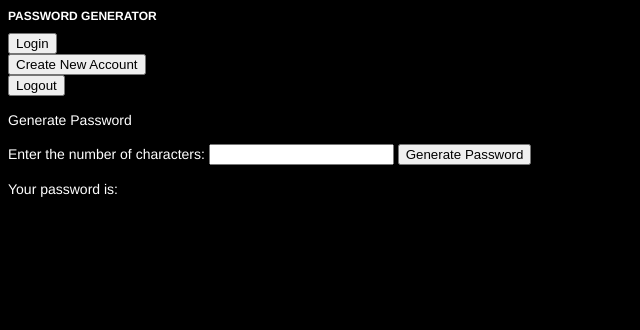
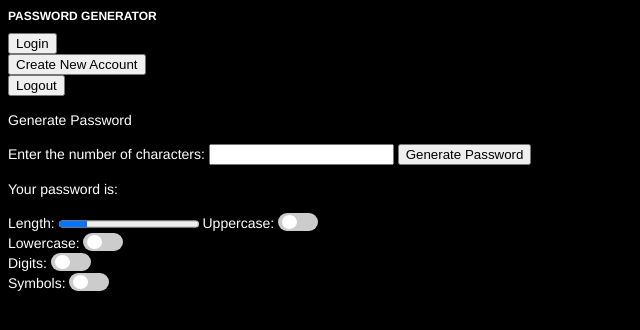
Before and after one commit to jessvasq/Password_Generator, a Flask app: page / in a window 1280 px wide. Shown: the top 330 px of the page, without its empty margins (0-640 px from the left). Run offline with Flask 3, Linux system fonts and the light colour scheme.

Commit message:
progress bar, toggle switch

```diff
--- a/static/styles/main.css
+++ b/static/styles/main.css
@@ -9,3 +9,64 @@ body {
 h1 {
     font-size: 12px;
 }
+
+/* HOME PAGE */
+.switch {
+    position: relative;
+    display: inline-block;
+    width: 40px;
+    height: 18px;
+  }
+
+  .switch input {
+    opacity: 0;
+    width: 0;
+    height: 0;
+  }
+
+  .slider {
+    position: absolute;
+    cursor: pointer;
+    top: 0;
+    left: 0;
+    right: 0;
+    bottom: 0;
+    background-color: #ccc;
+    -webkit-transition: .4s;
+    transition: .4s;
+  }
+
+  .slider:before {
+    position: absolute;
+    content: "";
+    height: 14px;
+    width: 15px;
+    left: 4px;
+    bottom: 2px;
+    background-color: white;
+    -webkit-transition: .4s;
+    transition: .4s;
+  }
+
+  input:checked + .slider {
+    background-color: #2196F3;
+  }
+
+  input:focus + .slider {
+    box-shadow: 0 0 1px #2196F3;
+  }
+
+  input:checked + .slider:before {
+    -webkit-transform: translateX(26px);
+    -ms-transform: translateX(26px);
+    transform: translateX(16px);
+  }
+
+  /* Rounded sliders */
+  .slider.round {
+    border-radius: 34px;
+  }
+
+  .slider.round:before {
+    border-radius: 50%;
+  }
--- a/templates/index.html
+++ b/templates/index.html
@@ -32,5 +32,35 @@
                 <p>Your password is: {{ user_input }} </p>
             {% endif %}
 
+
+            <label for='file'> Length: </label>
+            <progress id='file' value='20' max='100'>20%</progress>
+
+            <label for='file'> Uppercase: </label>
+            <label class='switch'>
+                <input type='checkbox'>
+                <span class='slider round'></span>
+            </label></br>
+
+
+            <label for='file'> Lowercase: </label>
+            <label class='switch'>
+                <input type='checkbox'>
+                <span class='slider round'></span>
+            </label></br>
+
+            <label for='file'> Digits: </label>
+            <label class='switch'>
+                <input type='checkbox'>
+                <span class='slider round'></span>
+            </label></br>
+
+            <label for='file'> Symbols: </label>
+            <label class='switch'>
+                <input type='checkbox'>
+                <span class='slider round'></span>
+            </label></br>
+
+
     </body>
 </html>
```
